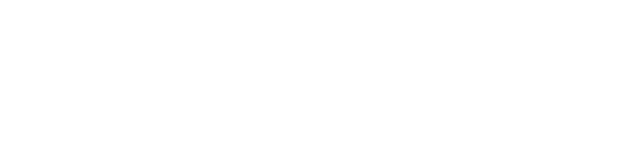
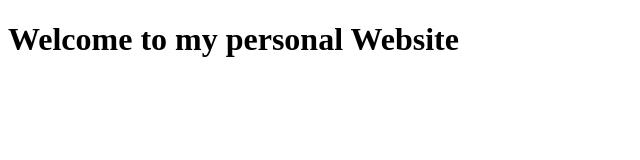
Before and after one commit to crosas75/crosas75.github.io, a plain HTML site: page index.html in a window 1280 px wide. Shown: the whole page, without its empty margins (0-640 px from the left). Drawn offline with Linux system fonts and the light colour scheme.

Commit message:
add index.html

```diff
--- a/index.html
+++ b/index.html
@@ -8,6 +8,6 @@
     <title>Cesar Rosas personal Website</title>
 </head>
 <body>
-
+    <h1>Welcome to my personal Website</h1>
 </body>
 </html>
```
